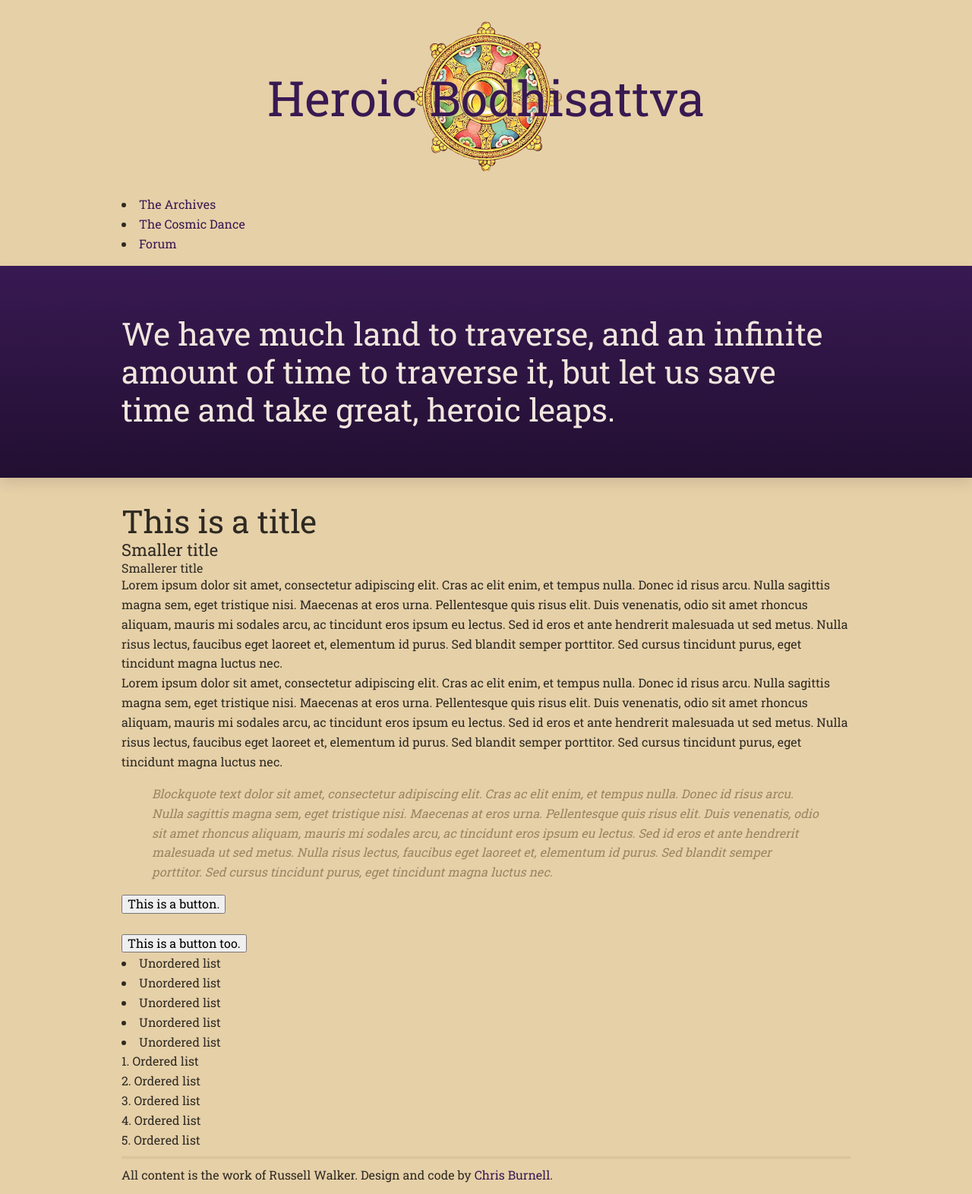
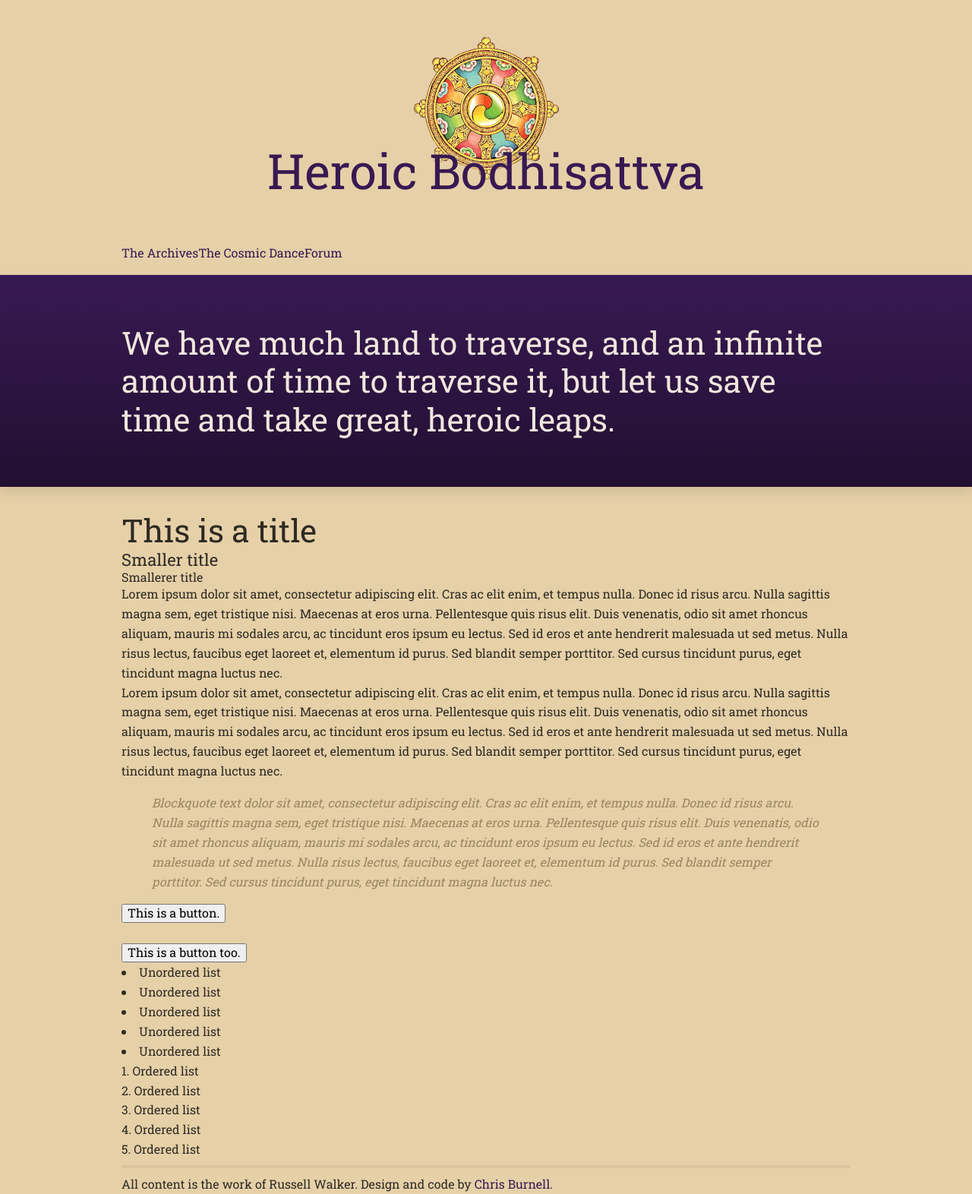
Before and after one commit to heroicbodhisattva/heroicbodhisattva, a Jekyll site: the page built from index.html, in a window 1280 px wide. Shown: the whole page at 76% size. Built offline with Jekyll 4.4.1, drawn with Linux system fonts in a browser that asks for light colours; nearby versions of some CDN libraries; Markdown is read by kramdown in place of the engine named in the settings; the list of posts is cut into pages by our own code.

Commit message:
Header and Nav

```diff
--- a/css/heroic.css
+++ b/css/heroic.css
@@ -131,9 +131,10 @@ header {
 }
     .logo {
         background: url("/img/logo.svg") center center no-repeat;
-        background-size: 200px 200px;
+        background-size: 3em 3em;
         font-size: 4em;
-        padding: 1em 0;
+        padding-top: 2.5em;
+        margin-bottom: .5em;
         line-height: 2em;
         display: block;
         width: 100%;
@@ -144,8 +145,14 @@ header {
 /* ---- ##. Navigation ---- */
 
 nav {
-
+    width: 100%;
+    display: block;
+    text-align: center;
 }
+    nav li {
+        float: left;
+        display: inline-block;
+    }
 
 /* ---- ##. Hero ---- */
 
```
Also changed, not shown: icon.png (renamed from img/logo.png).
